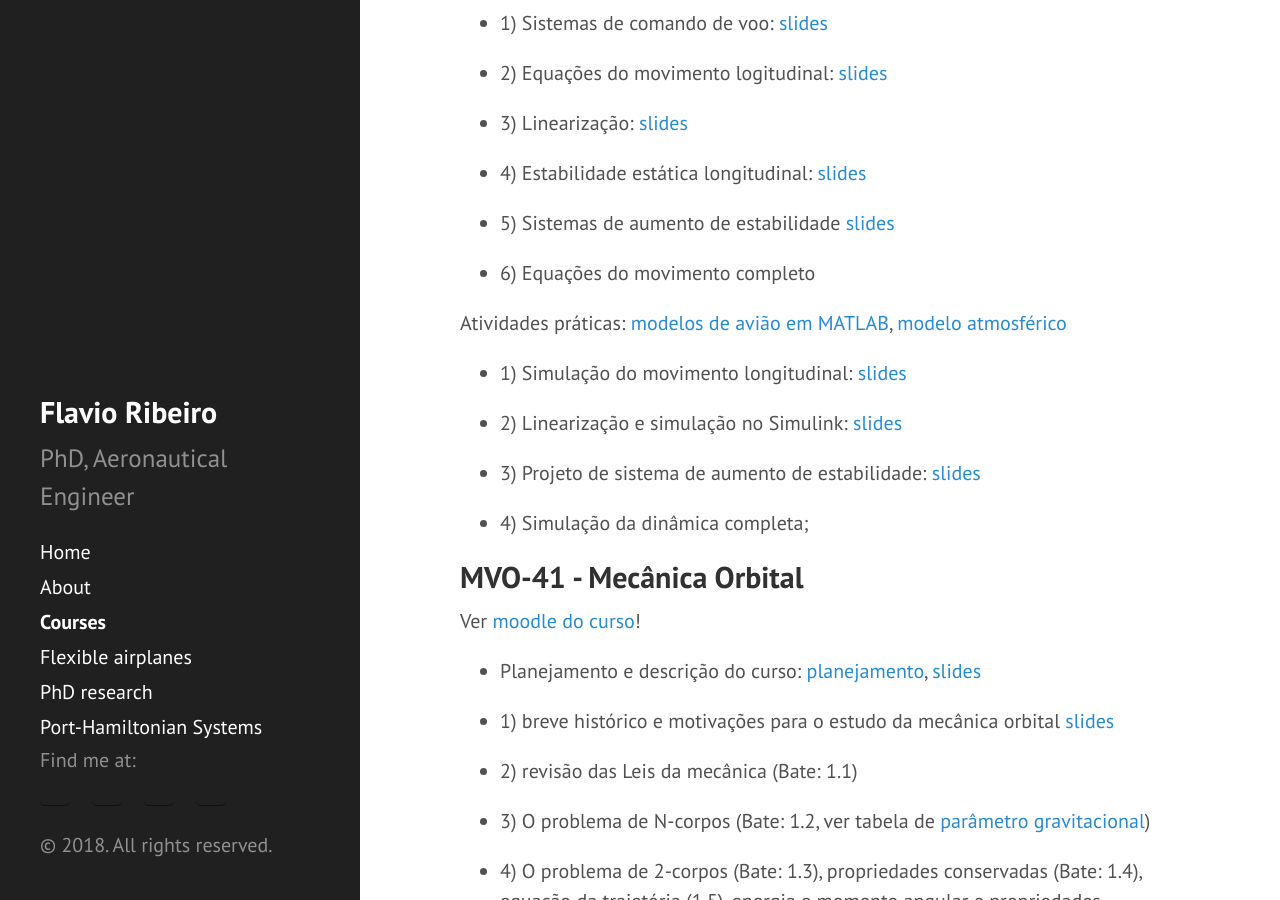
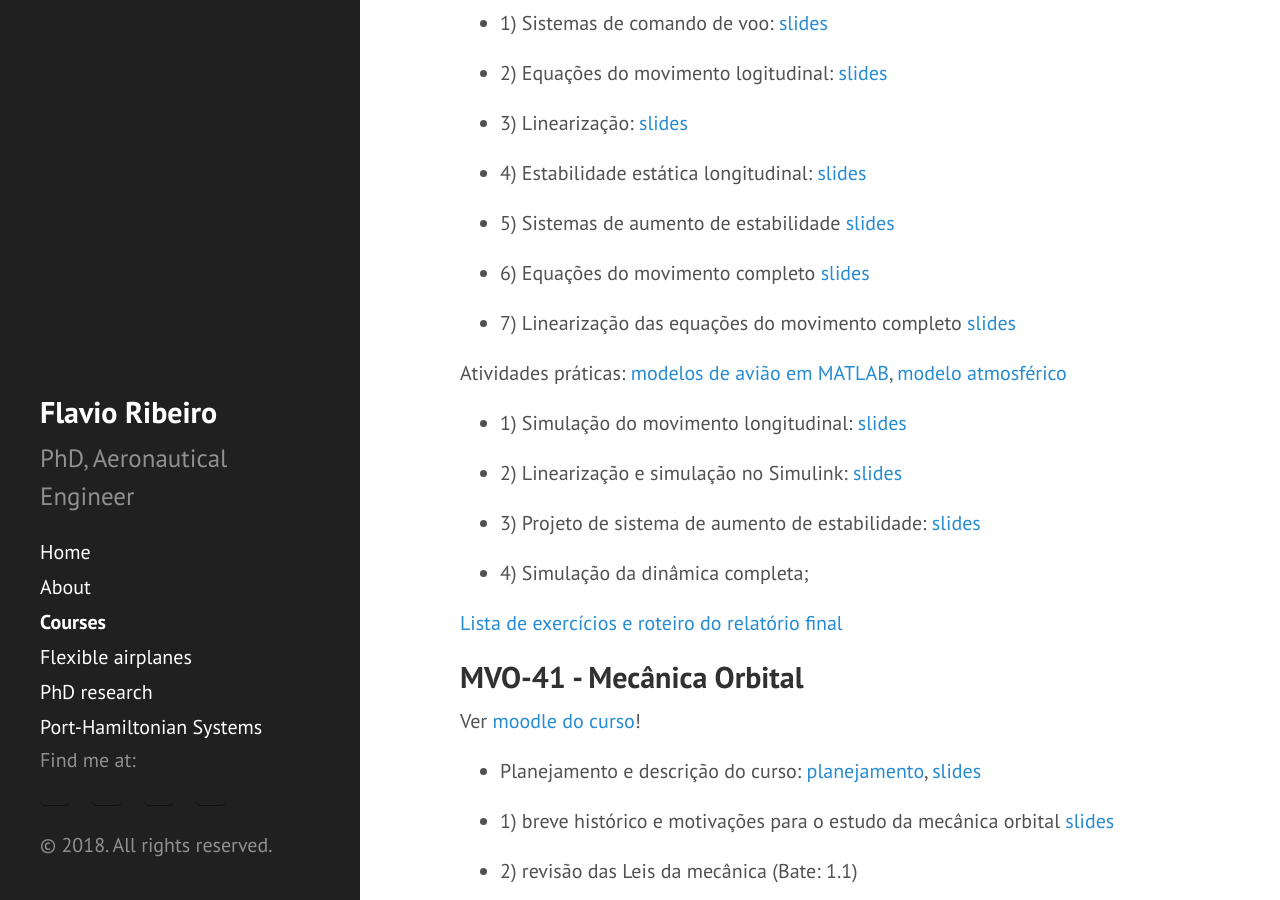
Before and after one commit to flavioluiz/flavioluiz.github.io, a Jekyll site: the page built from courses.md, in a window 1280 px wide and 900 px high, scrolled down 316 px. Built offline with Jekyll 4.4.1, drawn with Linux system fonts in a browser that asks for light colours.

Commit message:
inclusao da descricao do relatorio e slides da ultima semana

```diff
--- a/courses.md
+++ b/courses.md
@@ -19,7 +19,9 @@ title: Courses
 
 * 5) Sistemas de aumento de estabilidade [slides](http://flavioluiz.github.io/cursos/AB722/5SistemasControleLong.pdf)
 
-* 6) Equações do movimento completo
+* 6) Equações do movimento completo [slides](http://flavioluiz.github.io/cursos/AB722/6MovimentoCompleto.pdf)
+
+* 7) Linearização das equações do movimento completo [slides](http://flavioluiz.github.io/cursos/AB722/7LinearizacaoCompleto.pdf)
 
 Atividades práticas: [modelos de avião em MATLAB](http://flavioluiz.github.io/cursos/AB722/labs/modelos_aviao.zip), [modelo atmosférico](http://flavioluiz.github.io/cursos/AB722/labs/atmosfera.m)
 
@@ -30,6 +32,9 @@ Atividades práticas: [modelos de avião em MATLAB](http://flavioluiz.github.io/
 * 3) Projeto de sistema de aumento de estabilidade: [slides](http://flavioluiz.github.io/cursos/AB722/labs/lab3.pdf)
 
 * 4) Simulação da dinâmica completa;
+
+
+[Lista de exercícios e roteiro do relatório final](http://flavioluiz.github.io/cursos/AB722/relatorio.pdf)
 
 ## MVO-41 - Mecânica Orbital
 
```
Also changed, not shown: 3 other files.
